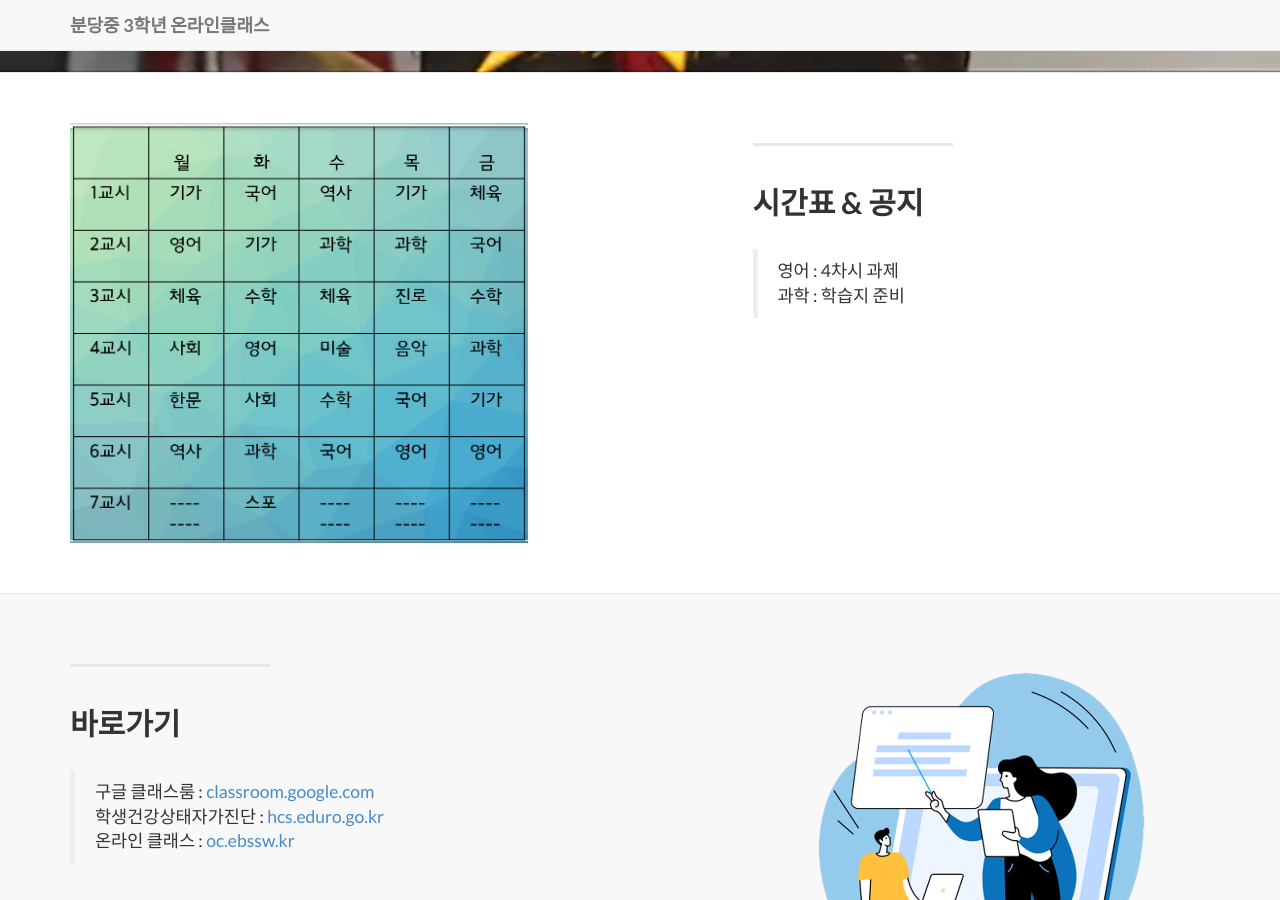
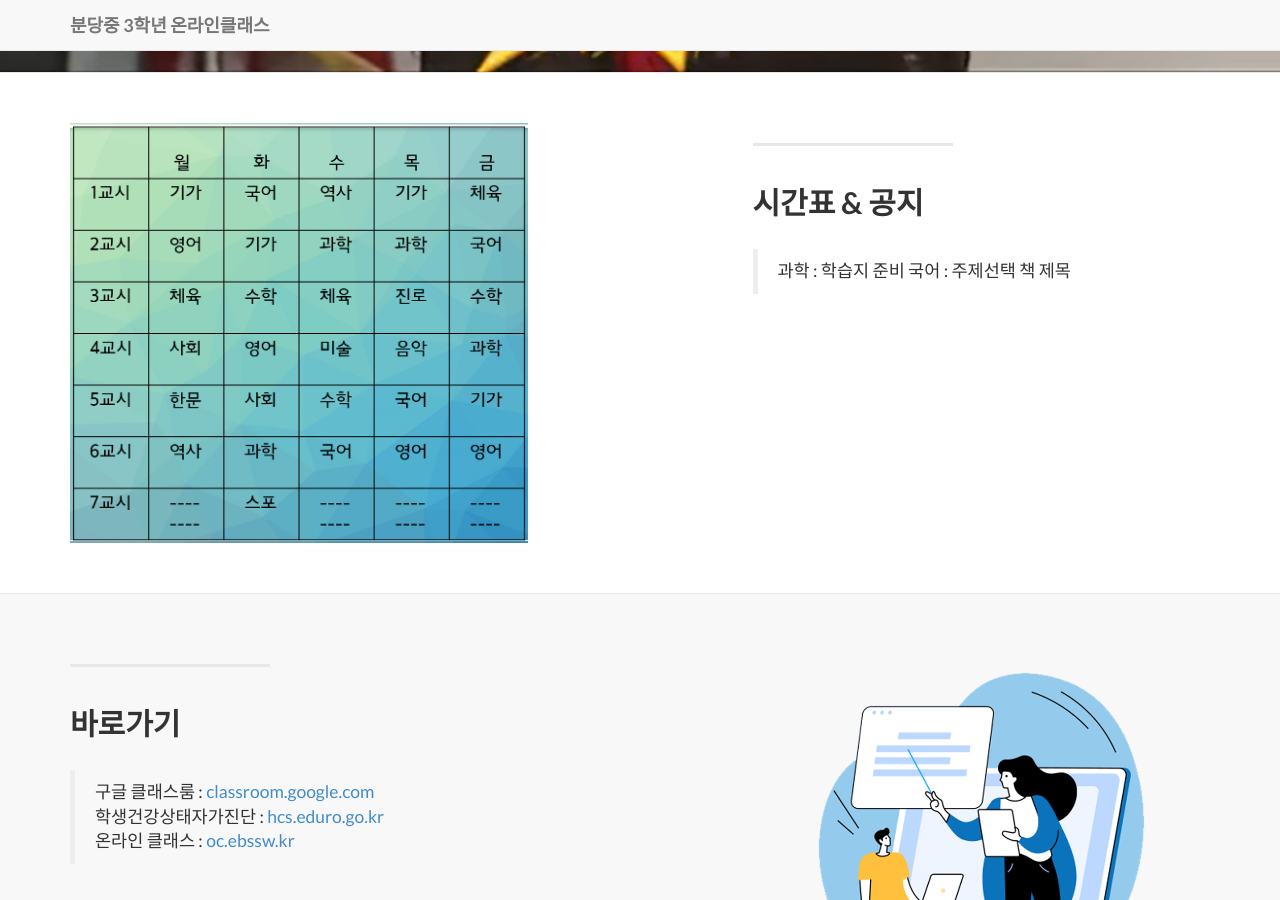
Before and after one commit to maemie0911/3-4, a Jekyll site: the page built from index.html, in a window 1280 px wide and 900 px high, scrolled down 692 px. Built offline with Jekyll 4.4.1, drawn with Linux system fonts in a browser that asks for light colours; nearby versions of some CDN libraries; library files that are not in the unit come from our copies.

Commit message:
Update 2014-09-21-services-1.markdown

```diff
--- a/_posts/2014-09-21-services-1.markdown
+++ b/_posts/2014-09-21-services-1.markdown
@@ -5,6 +5,5 @@ category: Services
 title: 시간표 & 공지
 description: |
 ---
-
-  > 영어 : 4차시 과제
   > 과학 : 학습지 준비
+  > 국어 : 주제선택 책 제목
```
